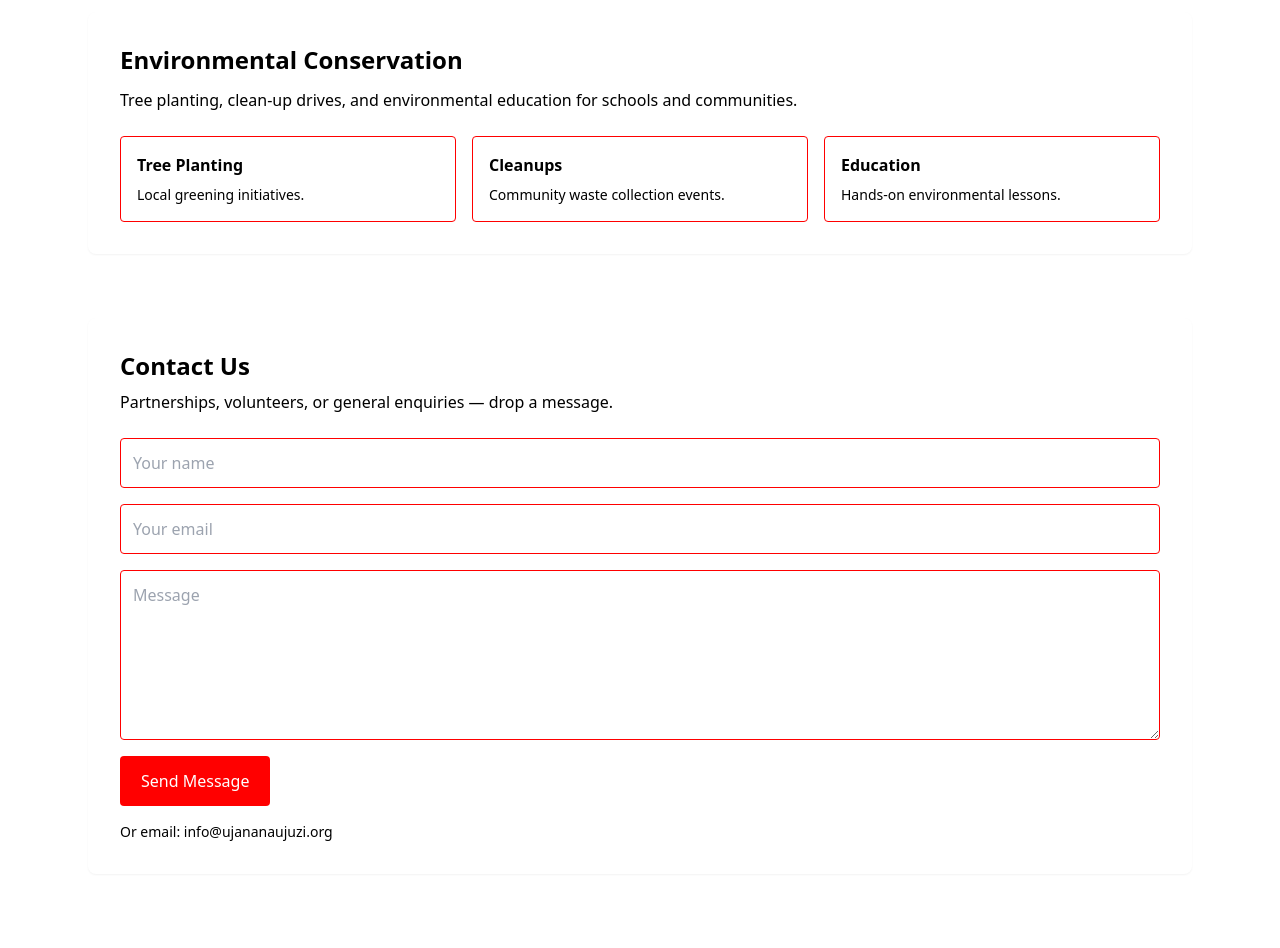
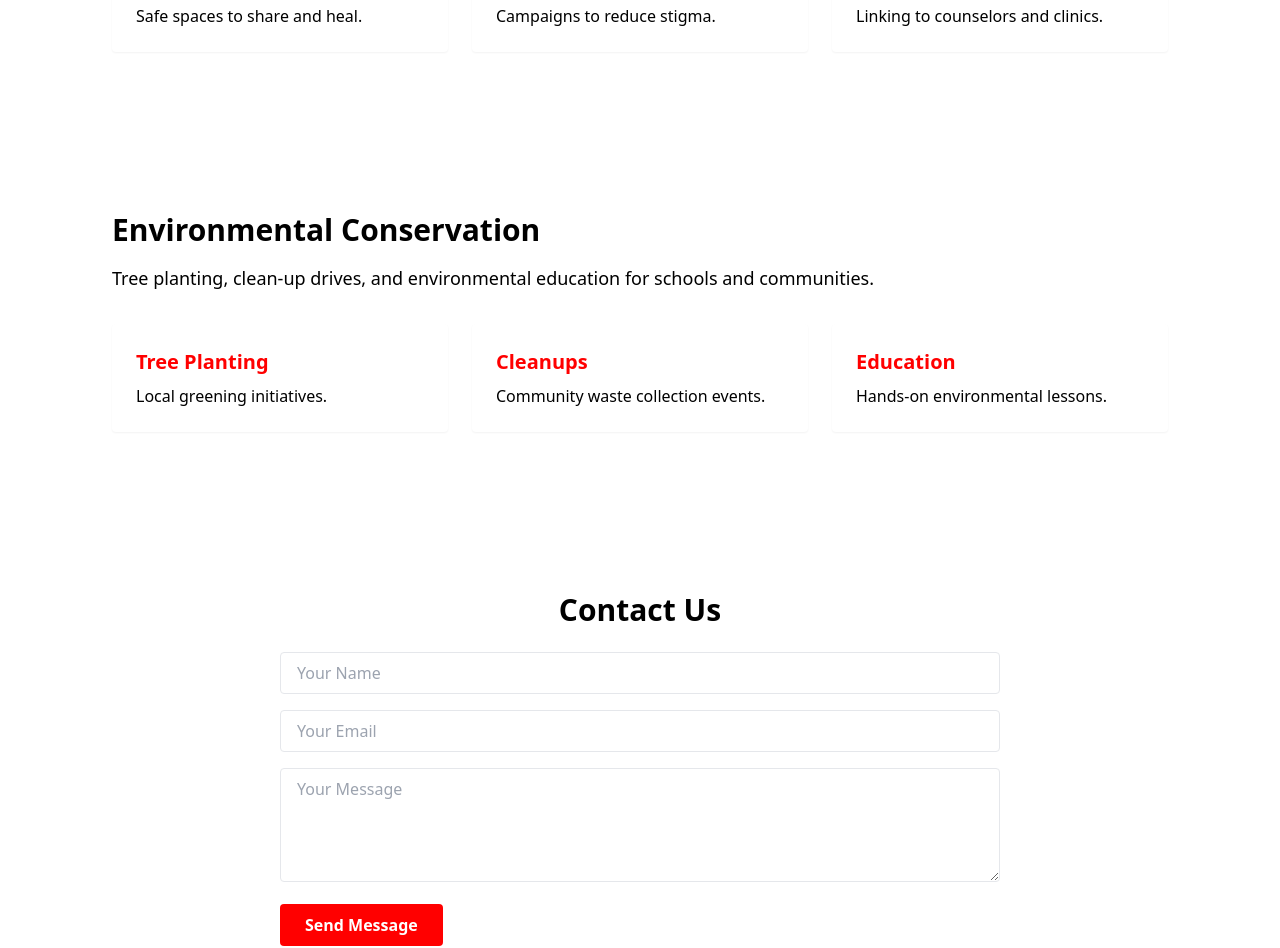
Before and after one commit to Larrymeez/Ujana-na-Ujuzi, a React (Vite) app: page / in a window 1280 px wide. Shown: the part 1540-2488 px from the top of the page. Built offline with nearby package versions, Linux system fonts and the light colour scheme.

Commit message:
updates components styling

```diff
--- a/src/components/ContactForm.jsx
+++ b/src/components/ContactForm.jsx
@@ -1,51 +1,34 @@
-import React, { useState } from "react";
+import React from "react";
 
 export default function ContactForm({ id }) {
-  const [form, setForm] = useState({ name: "", email: "", message: "" });
-  const [status, setStatus] = useState(null);
-
-  const handleChange = (e) => setForm(prev => ({ ...prev, [e.target.name]: e.target.value }));
-
-  const handleSubmit = async (e) => {
-    e.preventDefault();
-    setStatus("sending");
-
-    try {
-      const res = await fetch("https://formspree.io/f/YOUR_FORM_ID", {
-        method: "POST",
-        headers: { "Accept": "application/json", "Content-Type": "application/json" },
-        body: JSON.stringify(form)
-      });
-      if (res.ok) {
-        setStatus("sent");
-        setForm({ name: "", email: "", message: "" });
-      } else {
-        setStatus("error");
-      }
-    } catch {
-      setStatus("error");
-    }
-  };
-
   return (
-    <section id={id} className="bg-light rounded-lg p-6 md:p-8 shadow-sm">
-      <h2 className="text-2xl font-bold text-dark">Contact Us</h2>
-      <p className="mt-2 text-dark">Partnerships, volunteers, or general enquiries — drop a message.</p>
-
-      <form onSubmit={handleSubmit} className="mt-6 grid gap-4">
-        <input name="name" value={form.name} onChange={handleChange} placeholder="Your name" className="border border-primary rounded p-3" required />
-        <input name="email" value={form.email} onChange={handleChange} placeholder="Your email" type="email" className="border border-primary rounded p-3" required />
-        <textarea name="message" value={form.message} onChange={handleChange} placeholder="Message" rows="6" className="border border-primary rounded p-3" required />
-        <div className="flex items-center gap-4">
-          <button type="submit" className="bg-primary text-light px-5 py-3 rounded disabled:opacity-60 hover:bg-red-700">
-            {status === "sending" ? "Sending..." : "Send Message"}
+    <section id={id} className="py-12 bg-light">
+      <div className="max-w-3xl mx-auto px-6">
+        <h2 className="text-3xl font-bold text-dark mb-6 text-center">Contact Us</h2>
+        <form className="space-y-4">
+          <input
+            type="text"
+            placeholder="Your Name"
+            className="w-full border rounded px-4 py-2"
+          />
+          <input
+            type="email"
+            placeholder="Your Email"
+            className="w-full border rounded px-4 py-2"
+          />
+          <textarea
+            placeholder="Your Message"
+            className="w-full border rounded px-4 py-2"
+            rows="4"
+          ></textarea>
+          <button
+            type="submit"
+            className="bg-primary text-light px-6 py-2 rounded font-bold hover:bg-dark transition"
+          >
+            Send Message
           </button>
-          {status === "sent" && <span className="text-primary">Message sent — thank you!</span>}
-          {status === "error" && <span className="text-red-600">Error sending. Try again later.</span>}
-        </div>
-      </form>
-
-      <p className="mt-4 text-sm text-dark">Or email: info@ujananaujuzi.org</p>
+        </form>
+      </div>
     </section>
   );
 }
--- a/src/components/Hero.jsx
+++ b/src/components/Hero.jsx
@@ -2,14 +2,14 @@ import React from "react";
 
 export default function Hero() {
   return (
-    <section className="bg-light text-dark min-h-screen flex flex-col items-center justify-center">
+    <section className="bg-light text-dark min-h-screen flex flex-col items-center justify-center px-6 text-center">
       <h1 className="text-primary font-extrabold text-5xl md:text-6xl mb-4">
         Ujana na Ujuzi
       </h1>
       <p className="text-dark text-lg md:text-xl mb-6">
-        Civic Education • Environment • Mental Health
+        Civic Education • Mental Health • Environmental Conservation
       </p>
-      <button className="bg-primary text-light font-bold px-6 py-3 hover:bg-dark hover:text-light transition">
+      <button className="bg-primary text-light font-bold px-6 py-3 rounded hover:bg-dark transition">
         Get Involved
       </button>
     </section>
--- a/src/components/Section.jsx
+++ b/src/components/Section.jsx
@@ -1,21 +1,21 @@
 import React from "react";
 
-export default function Section({ id, title, desc, items = [] }) {
+export default function Section({ id, title, desc, items }) {
   return (
-    <section id={id} className="bg-light rounded-lg p-6 md:p-8 shadow-sm">
-      <h2 className="text-2xl font-bold text-dark">{title}</h2>
-      <p className="mt-3 text-dark">{desc}</p>
+    <section id={id} className="py-12">
+      <div className="max-w-6xl mx-auto px-6">
+        <h2 className="text-3xl font-bold text-dark mb-4">{title}</h2>
+        <p className="text-dark text-lg mb-8">{desc}</p>
 
-      {items.length > 0 && (
-        <ul className="mt-6 grid gap-4 md:grid-cols-3">
-          {items.map((it, i) => (
-            <li key={i} className="border border-primary rounded p-4">
-              <h3 className="font-semibold text-dark">{it.title}</h3>
-              <p className="mt-2 text-sm text-dark">{it.text}</p>
-            </li>
+        <div className="grid grid-cols-1 md:grid-cols-3 gap-6">
+          {items.map((item, idx) => (
+            <div key={idx} className="bg-light shadow-sm rounded p-6 hover:shadow-md transition">
+              <h3 className="text-xl font-semibold mb-2 text-primary">{item.title}</h3>
+              <p className="text-dark">{item.text}</p>
+            </div>
           ))}
-        </ul>
-      )}
+        </div>
+      </div>
     </section>
   );
 }
```
